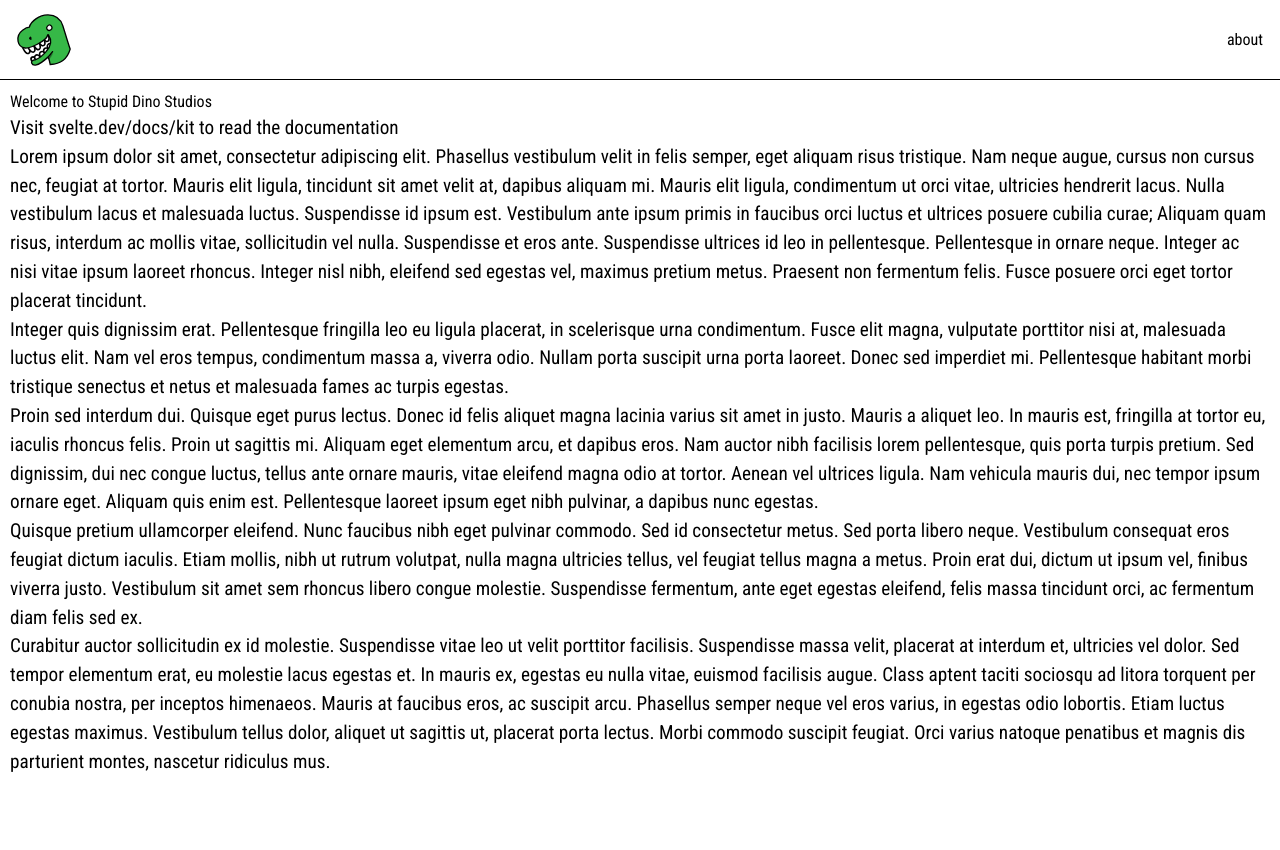
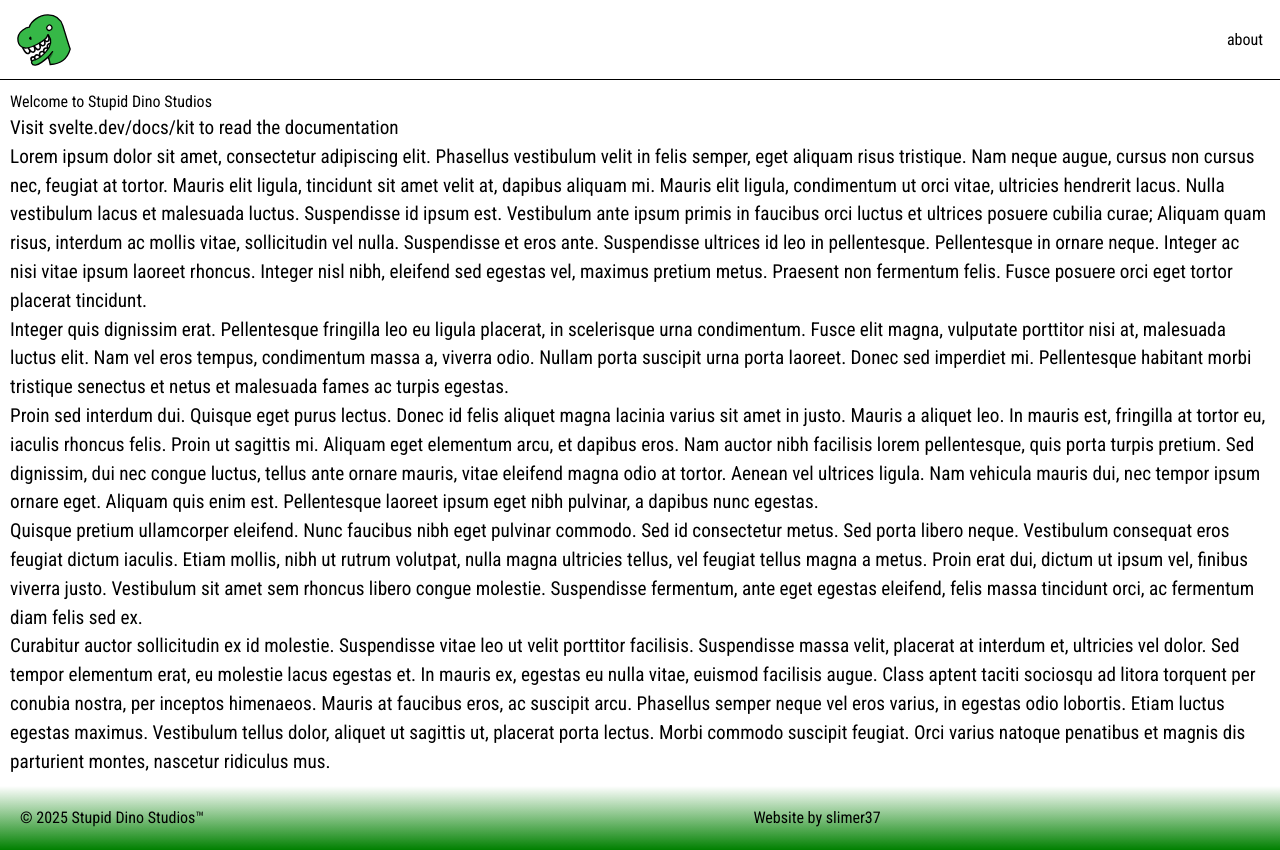
Before and after one commit to slimer37/sds-site, a SvelteKit app: page / in a window 1280 px wide. Before the commit the page ends 800 px from the top, so only its background shows below. Built offline with nearby package versions, Linux system fonts and the light colour scheme.

Commit message:
ugly footer

```diff
--- a/src/routes/(site)/+layout.svelte
+++ b/src/routes/(site)/+layout.svelte
@@ -1,5 +1,6 @@
 <script lang="ts">
 	import Navbar from "./navbar.svelte";
+	import Footer from "../footer.svelte";
 
 	let { children } = $props();
 </script>
@@ -12,6 +13,8 @@
 		{@render children()}
 	</div>
 
+	<Footer />
+
 </div>
 
 <style>
--- /dev/null
+++ b/src/routes/footer.svelte
@@ -0,0 +1,21 @@
+<script lang="ts">
+
+</script>
+
+<footer class="w-full p-5 bg-gradient-to-b">
+    <table class="w-full">
+        <tbody>
+            <tr>
+                <td>&copy; 2025 Stupid Dino Studios&trade;</td>
+                <td>Website by slimer37</td>
+            </tr>
+        </tbody>
+    </table>
+</footer>
+
+
+<style>
+    footer {
+        background-image: linear-gradient(to bottom, white, green);
+    }
+</style>
```
